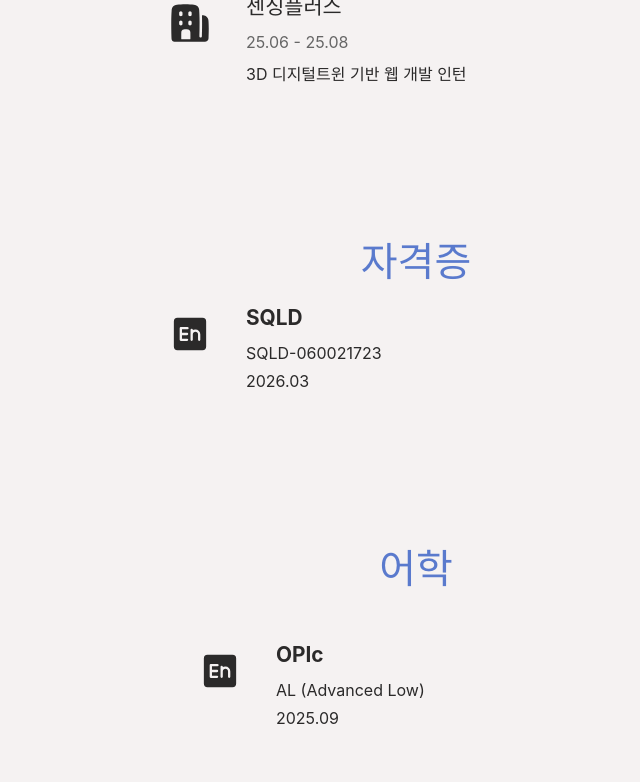
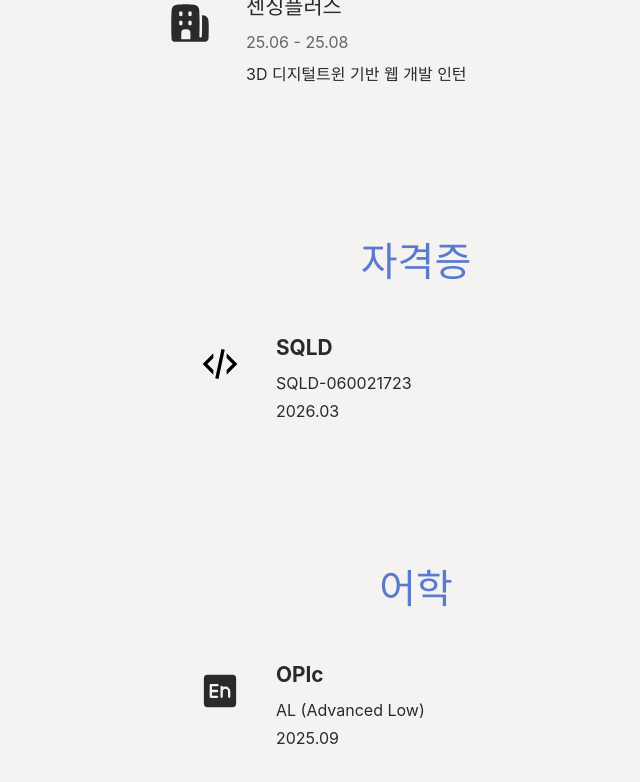
Before and after one commit to skwldwld/portfolio, a React (Vite) app: page / in a window 1280 px wide. Shown: the part 4976-5758 px from the top of the page, without its empty margins (224-864 px from the left). Built offline with nearby package versions, Linux system fonts and the light colour scheme; a web font is replaced by a local one.

Commit message:
experience

```diff
--- a/src/data/experience.json
+++ b/src/data/experience.json
@@ -29,7 +29,7 @@
   "certifications": [
     {
       "id": "SQLD",
-      "icon": "en",
+      "icon": "code",
       "title": "SQLD",
       "level": "SQLD-060021723",
       "date": "2026.03"
--- a/src/sections/Experience.jsx
+++ b/src/sections/Experience.jsx
@@ -5,6 +5,7 @@ import likelionIcon from '../assets/likelion.svg';
 import volunteerIcon from '../assets/volunteer.svg';
 import companyIcon from '../assets/company.svg';
 import opicIcon from '../assets/opic.svg';
+import codeIcon from '../assets/code.svg';
 import { useLanguage } from '../context/LanguageContext';
 
 function Experience() {
@@ -20,6 +21,8 @@ function Experience() {
         return companyIcon;
       case 'en':
         return opicIcon;
+      case 'code':
+        return codeIcon;
       default:
         return null;
     }
@@ -56,21 +59,18 @@ function Experience() {
         <SectionTitle>{t('certification_title')}</SectionTitle>
         {experienceData.certifications.map((cert) => {
           const iconSrc = getIconSrc(cert.icon);
-          const title = getText(cert.title);
-          const date = getText(cert.date);
-          const level = getText(cert.level);
 
           return (
-            <ExperienceItem key={cert.id}>
-              <IconWrapper>
-                {iconSrc && <img src={iconSrc} alt={title} />}
-              </IconWrapper>
+            <LanguageItem key={cert.id}>
+              <LanguageIconWrapper>
+                {iconSrc && <img src={iconSrc} alt={cert.title} />}
+              </LanguageIconWrapper>
               <ContentWrapper>
-                <ItemTitle>{title}</ItemTitle>
-                <ItemRole>{level}</ItemRole>
-                <ItemRole>{date}</ItemRole>
+                <ItemTitle>{cert.title}</ItemTitle>
+                <ItemRole>{cert.level}</ItemRole>
+                <ItemRole>{cert.date}</ItemRole>
               </ContentWrapper>
-            </ExperienceItem>
+            </LanguageItem>
           );
         })}
 
```
Also changed, not shown: src/assets/code.svg (added).
